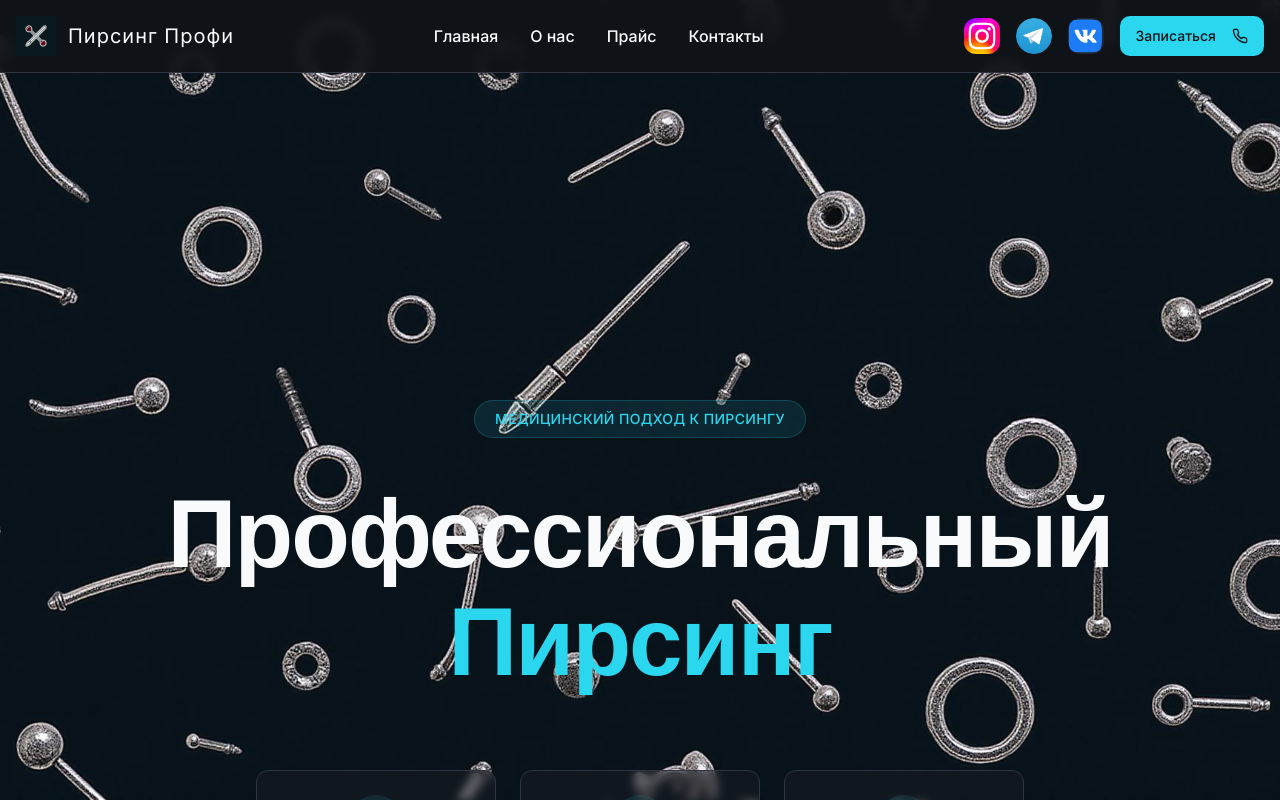
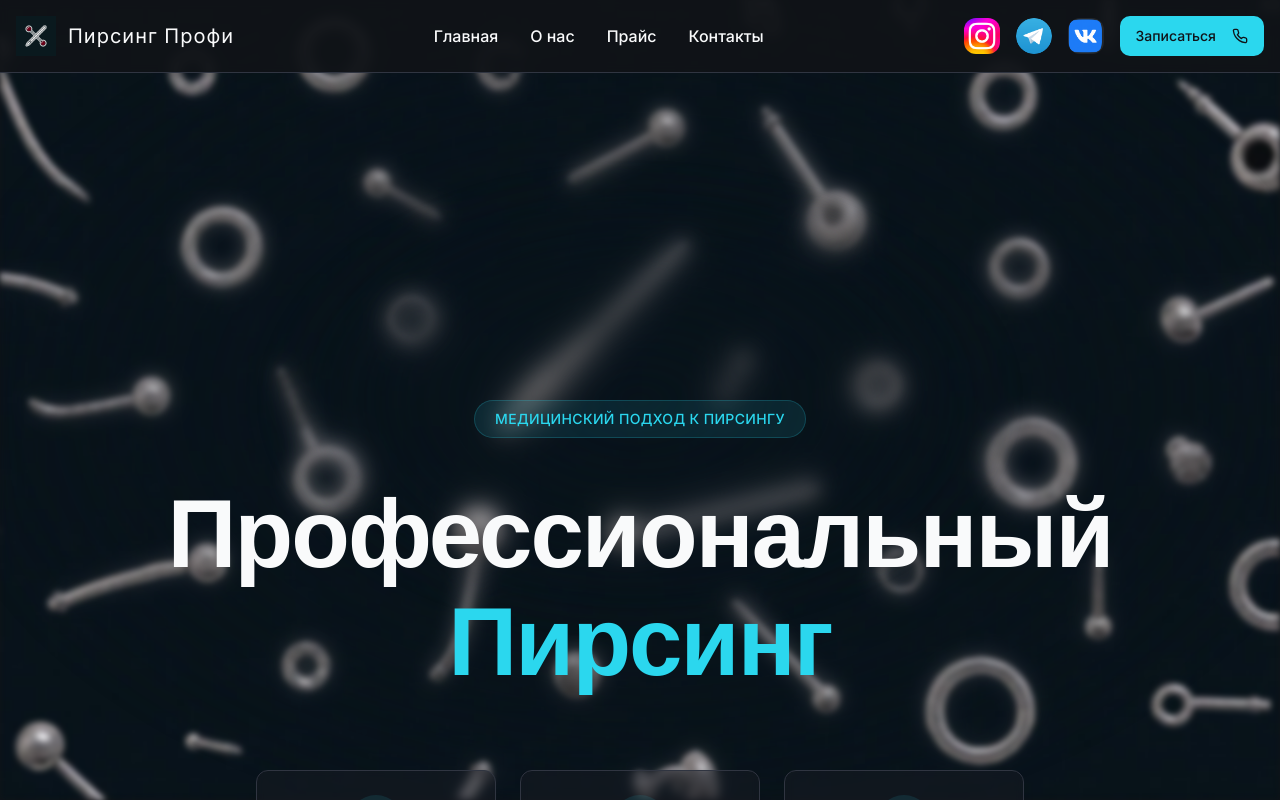
Before and after one commit to sister57uj/profi-piercing-style, a React (Vite) app: page / in a window 1280 px wide. Shown: the top 800 px of the page. Built offline with nearby package versions, Linux system fonts and the light colour scheme; the HTML template or start-up script is replaced by a standard one.

Commit message:
Update background blur effect

```diff
--- a/src/App.tsx
+++ b/src/App.tsx
@@ -4,6 +4,7 @@ import { Toaster as Sonner } from "@/components/ui/sonner";
 import { TooltipProvider } from "@/components/ui/tooltip";
 import { QueryClient, QueryClientProvider } from "@tanstack/react-query";
 import { BrowserRouter, Routes, Route, useLocation } from "react-router-dom";
+import ScrollingBackground from "./components/ScrollingBackground";
 import Index from "./pages/Index";
 import About from "./pages/About";
 import Pricing from "./pages/Pricing";
@@ -25,6 +26,7 @@ const ScrollToTop = () => {
 const App = () => (
   <QueryClientProvider client={queryClient}>
     <TooltipProvider>
+      <ScrollingBackground />
       <Toaster />
       <Sonner />
       <BrowserRouter>
--- /dev/null
+++ b/src/components/ScrollingBackground.tsx
@@ -0,0 +1,65 @@
+import { useEffect, useState } from 'react';
+
+const ScrollingBackground = () => {
+  const [scrollY, setScrollY] = useState(0);
+
+  useEffect(() => {
+    const handleScroll = () => {
+      setScrollY(window.scrollY);
+    };
+
+    window.addEventListener('scroll', handleScroll, { passive: true });
+    return () => window.removeEventListener('scroll', handleScroll);
+  }, []);
+
+  const parallaxOffset = scrollY * 0.5;
+
+  return (
+    <div className="fixed inset-0 -z-10 overflow-hidden">
+      {/* Базовый слой - легкое размытие по краям (3px) */}
+      <div
+        className="absolute inset-0 bg-background"
+        style={{
+          backgroundImage: "url('/src/assets/piercing-background-dark.png')",
+          backgroundSize: 'cover',
+          backgroundPosition: 'center',
+          backgroundRepeat: 'repeat',
+          transform: `translateY(${parallaxOffset}px)`,
+          filter: 'blur(3px)',
+        }}
+      />
+
+      {/* Средний слой - среднее размытие (10px) с маской */}
+      <div
+        className="absolute inset-0"
+        style={{
+          backgroundImage: "url('/src/assets/piercing-background-dark.png')",
+          backgroundSize: 'cover',
+          backgroundPosition: 'center',
+          backgroundRepeat: 'repeat',
+          transform: `translateY(${parallaxOffset}px)`,
+          filter: 'blur(10px)',
+          mask: 'radial-gradient(ellipse 80% 80% at 50% 50%, black 20%, transparent 70%)',
+          WebkitMask: 'radial-gradient(ellipse 80% 80% at 50% 50%, black 20%, transparent 70%)',
+        }}
+      />
+
+      {/* Верхний слой - сильное размытие по центру (18px) с маской */}
+      <div
+        className="absolute inset-0"
+        style={{
+          backgroundImage: "url('/src/assets/piercing-background-dark.png')",
+          backgroundSize: 'cover',
+          backgroundPosition: 'center',
+          backgroundRepeat: 'repeat',
+          transform: `translateY(${parallaxOffset}px)`,
+          filter: 'blur(18px)',
+          mask: 'radial-gradient(ellipse 50% 50% at 50% 50%, black 0%, transparent 60%)',
+          WebkitMask: 'radial-gradient(ellipse 50% 50% at 50% 50%, black 0%, transparent 60%)',
+        }}
+      />
+    </div>
+  );
+};
+
+export default ScrollingBackground;
--- a/src/index.css
+++ b/src/index.css
@@ -49,11 +49,6 @@ All colors MUST be HSL.
   body {
     @apply bg-background text-foreground;
     font-family: 'Inter', system-ui, sans-serif;
-    background-image: url('/src/assets/piercing-background-dark.png');
-    background-size: cover;
-    background-position: center;
-    background-attachment: fixed;
-    background-repeat: repeat;
   }
 
   h1, h2, h3, h4, h5, h6 {
```
